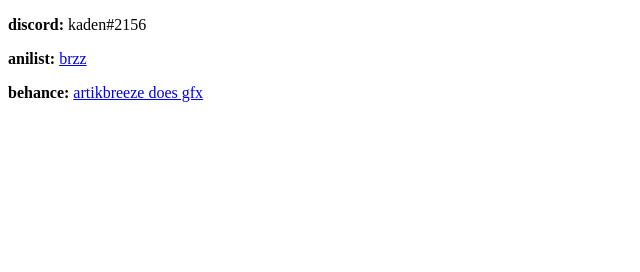
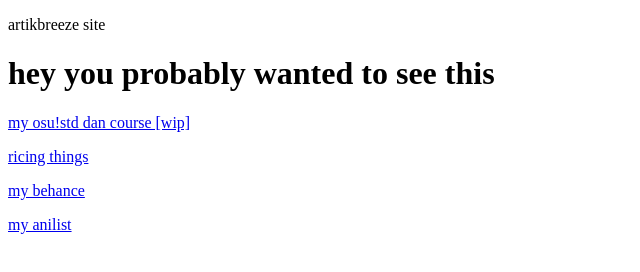
Before and after one commit to atkbrz/atkbrz.github.io, a plain HTML site: page index.html in a window 1280 px wide. Shown: the whole page, without its empty margins (0-640 px from the left). Drawn offline with Linux system fonts and the light colour scheme.

Commit message:
Update index.html

```diff
--- a/index.html
+++ b/index.html
@@ -1,8 +1,11 @@
 <!DOCTYPE html>
 <html>
 <body>
-  <p><b>discord:</b> kaden#2156</p>
-  <p><b>anilist:</b> <a href="https://anilist.co/user/brzz/">brzz</a></p>
-  <p><b>behance:</b> <a href="https://www.behance.net/artikbreeze">artikbreeze does gfx</a></p>
+  <p>artikbreeze site</p>
+  <h1>hey you probably wanted to see this</h1>
+  <p><a href="https://docs.google.com/spreadsheets/d/1gcAsIZmHKKb-OOOvQjBU78KKXne_m0Jtr8RGyxbjyzo/edit?usp=sharing" target="_blank">my osu!std dan course [wip]</a></p>
+  <p><a href="https://github.com/atkbrz/other-rices" target="_blank">ricing things</a></p>
+  <p><a href="https://www.behance.net/artikbreeze" target="_blank">my behance</a></p>
+  <p><a href="https://anilist.co/user/brzz/" target="_blank">my anilist</a></p>
 </body>
 </html>
```
